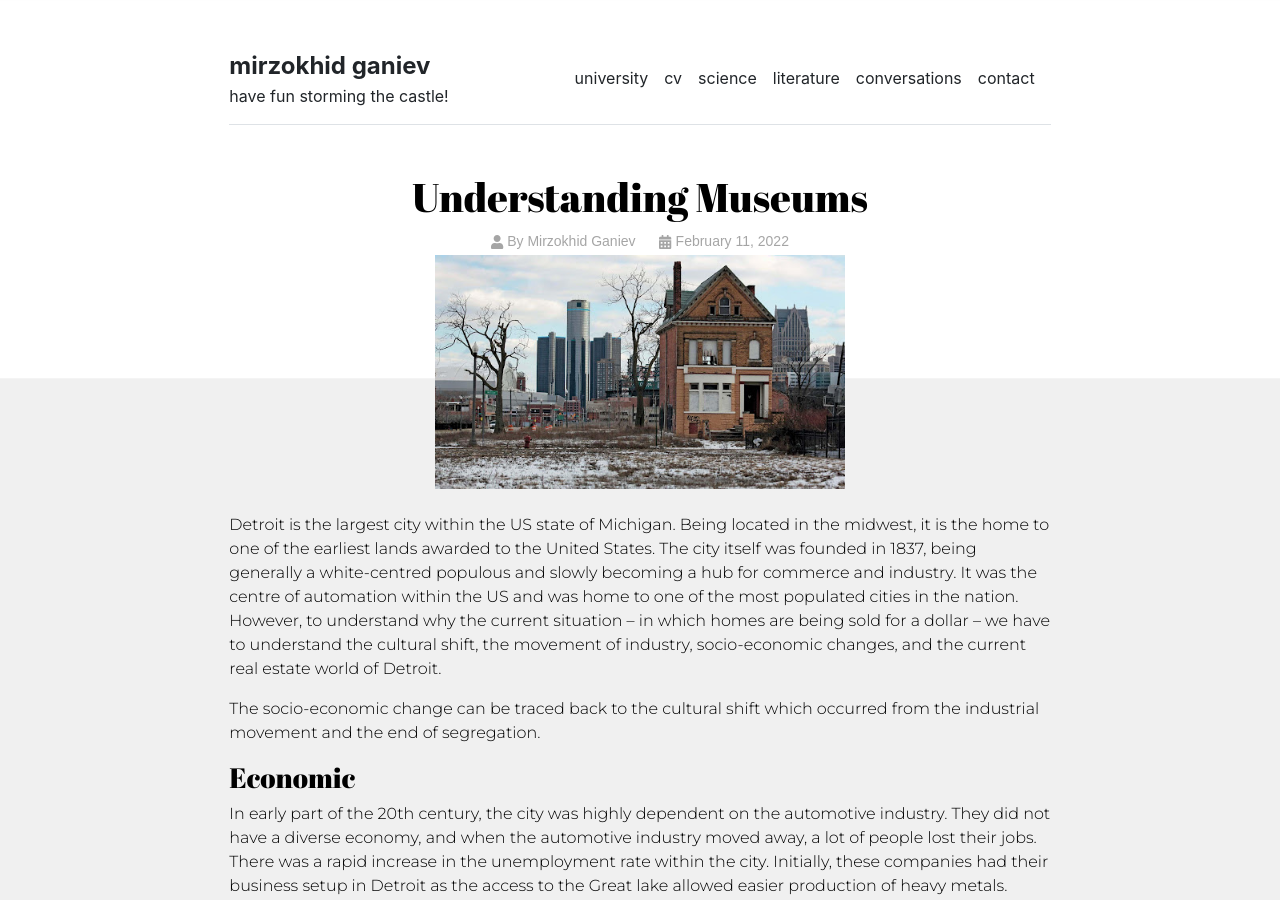
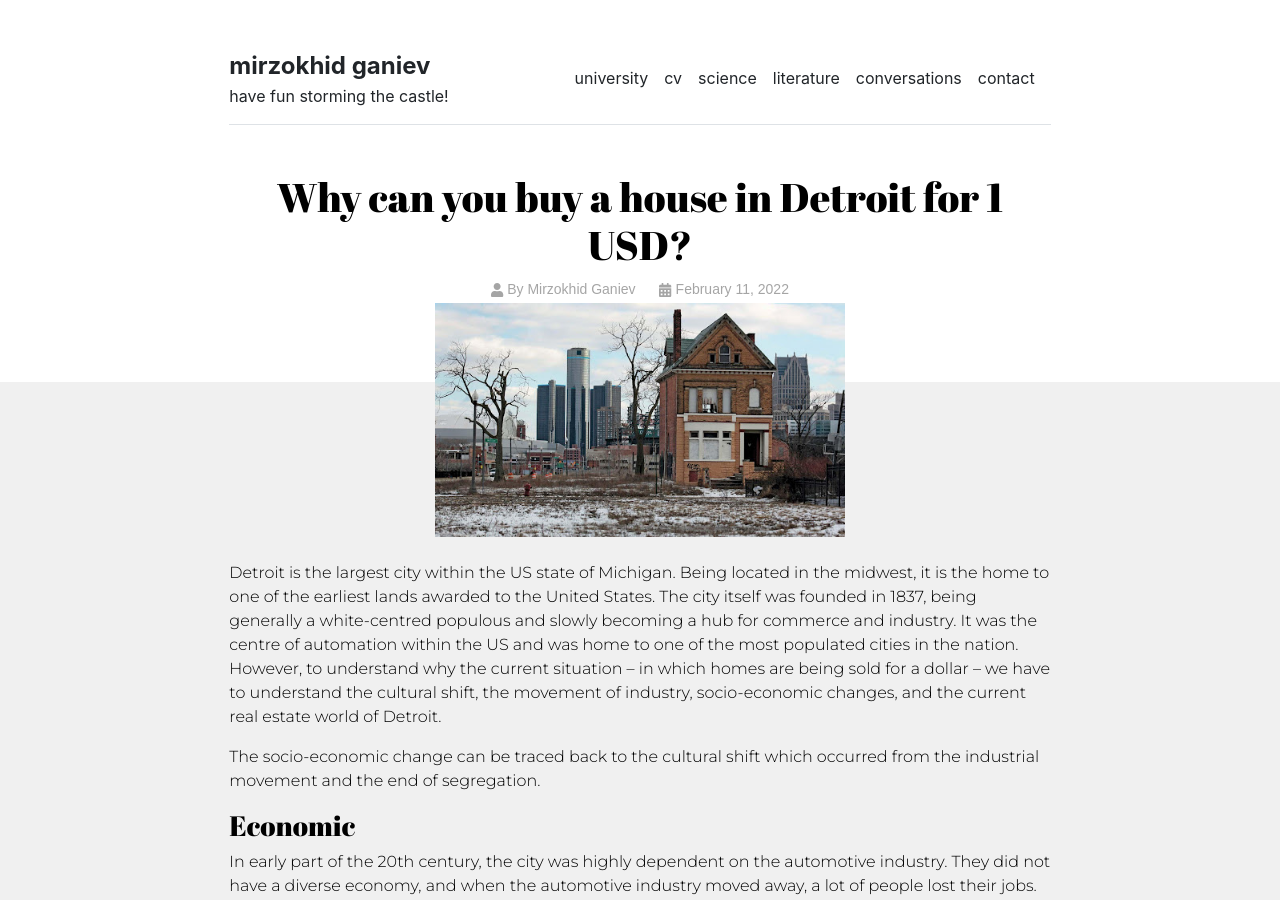
Before and after one commit to Mirzokhid/mirzokhid.github.io, a Jekyll site: the page built from conversations/convo_1.html, in a window 1280 px wide and 900 px high. Built offline with Jekyll 4.4.1, drawn with Linux system fonts in a browser that asks for light colours; some web fonts are replaced.

Commit message:
Update convo_1.html

```diff
--- a/conversations/convo_1.html
+++ b/conversations/convo_1.html
@@ -50,7 +50,7 @@ layout: default
 </head>
 
 <body>
-<h1 class="heading" align="center">Understanding Museums</h1>
+<h1 class="heading" align="center">Why can you buy a house in Detroit for 1 USD?</h1>
 <div class="post-info">
 <span><i class="fas fa-user for_text"></i>&nbsp;By Mirzokhid Ganiev</span>
 <span><i class="fas fa-calendar-alt for_text"></i>&nbsp;February 11, 2022</span>
```
